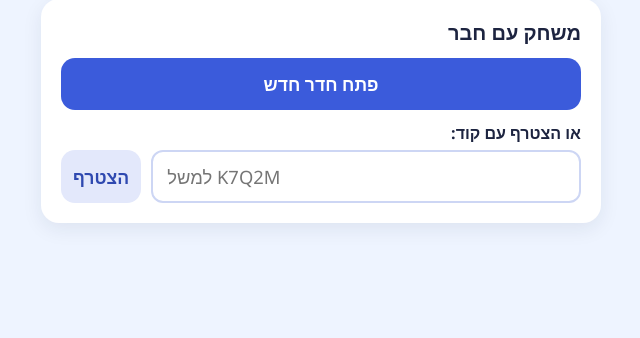
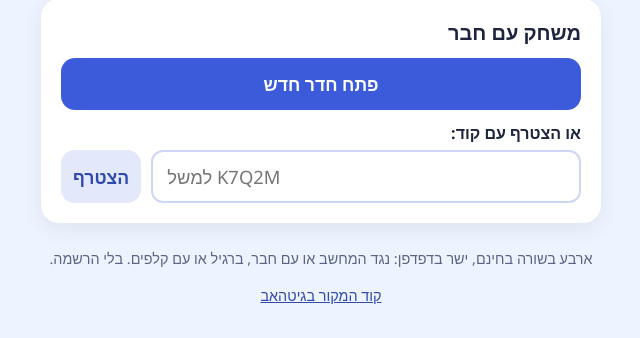
Before and after one commit to barakes/FourInARow, a Spring Boot app: page / in a window 1280 px wide. Shown: the part 551-889 px from the top of the page, without its empty margins (319-959 px from the left). Before the commit the page ends 775 px from the top, so only its background shows below. Run offline with Spring Boot 4, Linux system fonts and the light colour scheme.

Commit message:
Add search engine and link preview metadata

```diff
--- a/src/main/resources/static/index.html
+++ b/src/main/resources/static/index.html
@@ -3,7 +3,25 @@
 <head>
   <meta charset="UTF-8">
   <meta name="viewport" content="width=device-width, initial-scale=1">
-    <title>ארבע בשורה</title>
+  <title>ארבע בשורה אונליין – משחק חינמי נגד המחשב או עם חבר</title>
+
+  <!-- What search engines show under the title. -->
+  <meta name="description" content="משחק ארבע בשורה חינמי בדפדפן: נגד המחשב בשלוש רמות קושי, או עם חבר בזמן אמת עם קוד חדר. גם בגרסת קלפים עם תמונות. בלי הרשמה, מתאים לילדים.">
+
+  <!-- The one official address of this page. If the site moves to another domain, change it here. -->
+  <link rel="canonical" href="https://fourinarow-990e.onrender.com/">
+  <link rel="icon" type="image/png" href="favicon.png">
+
+  <!-- The preview shown when the link is shared (WhatsApp, LinkedIn, Facebook...). -->
+  <meta property="og:type" content="website">
+  <meta property="og:locale" content="he_IL">
+  <meta property="og:title" content="ארבע בשורה אונליין">
+  <meta property="og:description" content="נגד המחשב או עם חבר בזמן אמת. גם בגרסת קלפים עם תמונות. בלי הרשמה.">
+  <meta property="og:url" content="https://fourinarow-990e.onrender.com/">
+  <meta property="og:image" content="https://fourinarow-990e.onrender.com/images/preview.png">
+  <meta property="og:image:width" content="1200">
+  <meta property="og:image:height" content="630">
+  <meta name="twitter:card" content="summary_large_image">
   <style>
     :root {
       --bg: #eef4ff;
@@ -221,6 +239,16 @@
 
     .actions { margin-top: 14px; }
 
+    footer {
+      text-align: center;
+      color: var(--muted);
+      font-size: 0.9rem;
+      line-height: 1.6;
+      margin: 24px 0 8px;
+    }
+
+    footer a { color: var(--primary-dark); }
+
     /* ---------- Choosing the game ---------- */
     .choice { display: flex; gap: 10px; }
     .choice button { flex: 1; background: #e3e8fb; color: var(--primary-dark); border: 3px solid transparent; }
@@ -393,6 +421,11 @@
       <button class="back secondary">משחק חדש</button>
     </div>
   </section>
+
+  <footer>
+    <p>ארבע בשורה בחינם, ישר בדפדפן: נגד המחשב או עם חבר, ברגיל או עם קלפים. בלי הרשמה.</p>
+    <p><a href="https://github.com/barakes/FourInARow" target="_blank" rel="noopener">קוד המקור בגיטהאב</a></p>
+  </footer>
 </main>
 
 <div class="toast hidden" id="toast" role="alert"></div>
--- /dev/null
+++ b/src/main/resources/static/robots.txt
@@ -0,0 +1,4 @@
+User-agent: *
+Allow: /
+
+Sitemap: https://fourinarow-990e.onrender.com/sitemap.xml
--- /dev/null
+++ b/src/main/resources/static/sitemap.xml
@@ -0,0 +1,6 @@
+<?xml version="1.0" encoding="UTF-8"?>
+<urlset xmlns="http://www.sitemaps.org/schemas/sitemap/0.9">
+  <url>
+    <loc>https://fourinarow-990e.onrender.com/</loc>
+  </url>
+</urlset>
```
Also changed, not shown: src/main/resources/static/favicon.png (added), src/main/resources/static/images/preview.png (added). Lines whose indentation alone changed are shown as unchanged.
